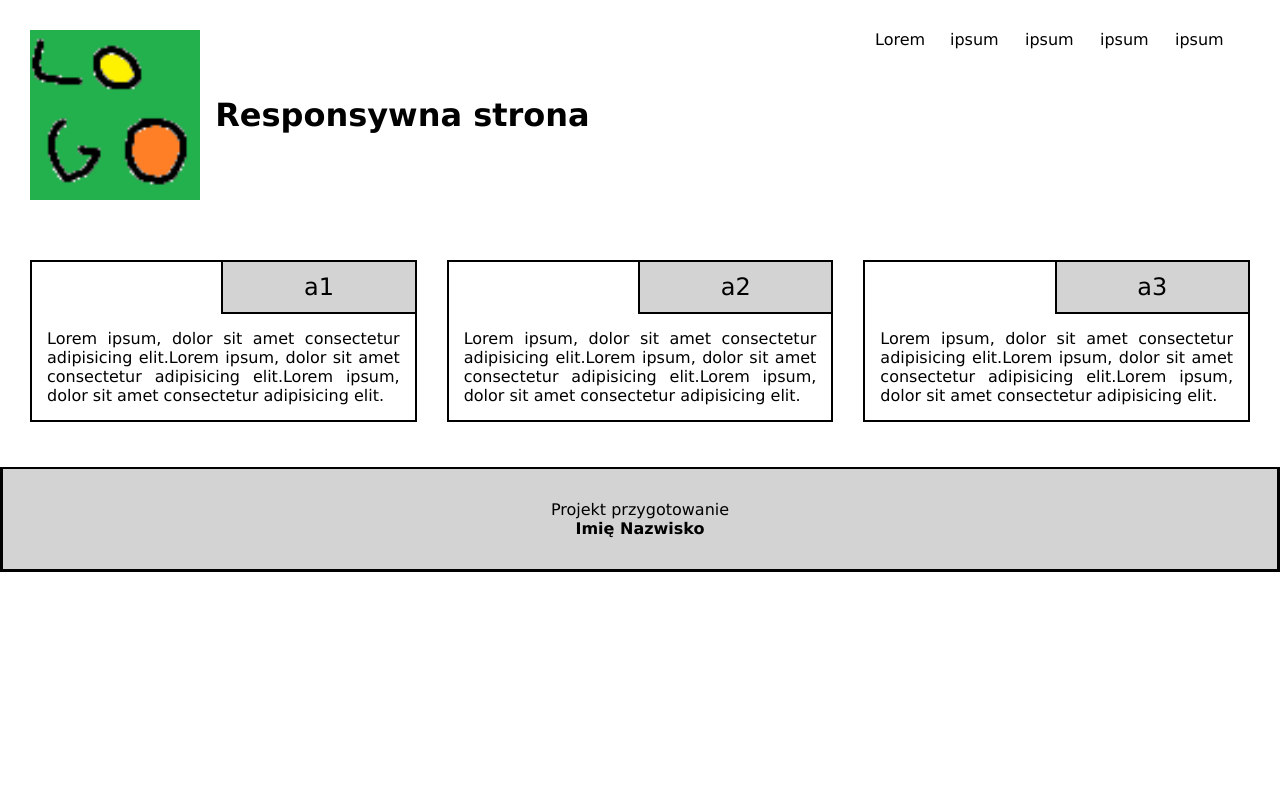
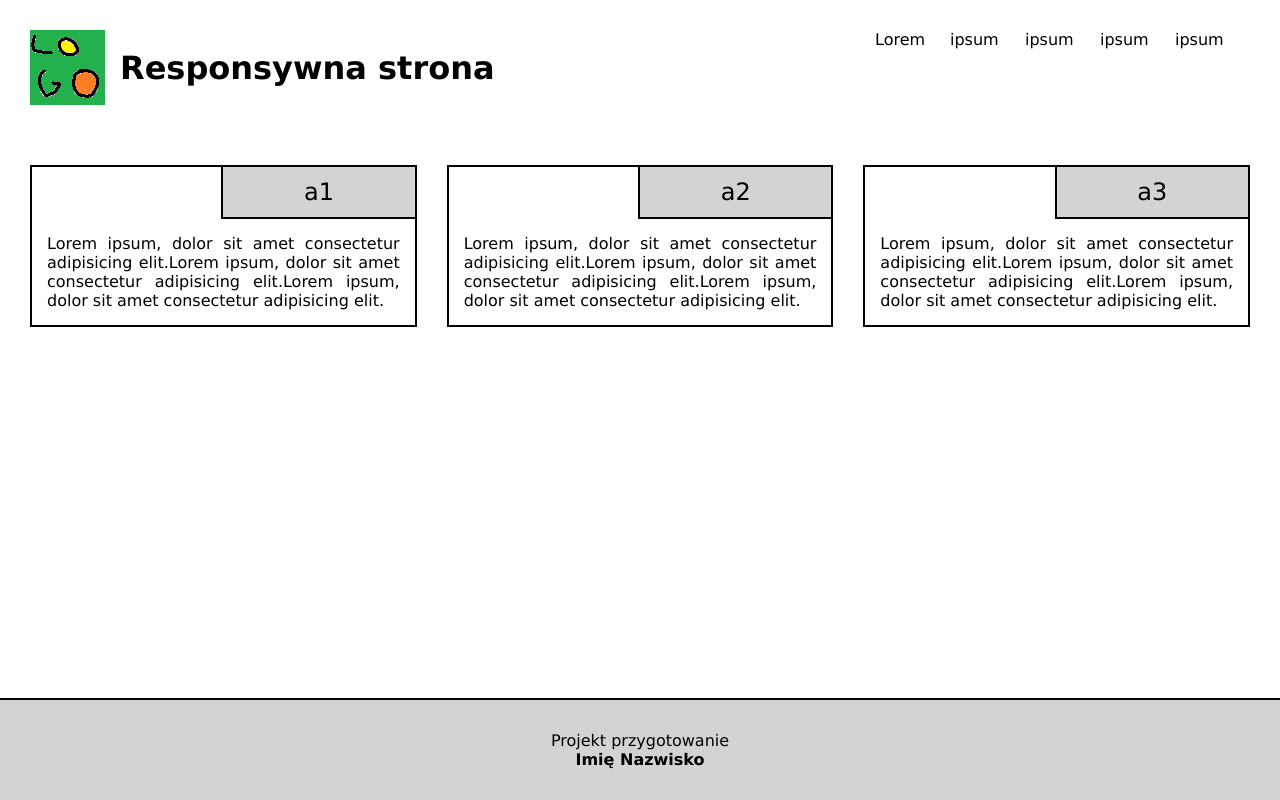
Before and after one commit to Michaszek224/aplikacjeInternetowe, a PHP site: page / in a window 1280 px wide. Run offline with PHP 8.4, Linux system fonts and the light colour scheme.

Commit message:
finished 23 task

```diff
--- a/zajecia23/index.html
+++ b/zajecia23/index.html
@@ -1,12 +1,15 @@
 <!DOCTYPE html>
 <html lang="en">
+
 <head>
     <meta charset="UTF-8">
     <meta name="viewport" content="width=device-width, initial-scale=1.0">
     <title>Document</title>
     <link rel="stylesheet" href="style.css">
 </head>
+
 <body>
+    <div class="content">
         <header>
             <img src="logo.png" alt="" id="logo">
             <p id="title">Responsywna strona</p>
@@ -17,24 +20,30 @@
                 <a href="">ipsum</a>
                 <a href="">ipsum</a>
             </nav>
+            <img src="hamburger.png" alt="" id="hamburger">
         </header>
         <main>
             <article>
                 <header>a1</header>
-            <p>Lorem ipsum, dolor sit amet consectetur adipisicing elit.Lorem ipsum, dolor sit amet consectetur adipisicing elit.Lorem ipsum, dolor sit amet consectetur adipisicing elit.</p>
+                <p>Lorem ipsum, dolor sit amet consectetur adipisicing elit.Lorem ipsum, dolor sit amet consectetur
+                    adipisicing elit.Lorem ipsum, dolor sit amet consectetur adipisicing elit.</p>
             </article>
             <article>
                 <header>a2</header>
-            <p>Lorem ipsum, dolor sit amet consectetur adipisicing elit.Lorem ipsum, dolor sit amet consectetur adipisicing elit.Lorem ipsum, dolor sit amet consectetur adipisicing elit.</p>
+                <p>Lorem ipsum, dolor sit amet consectetur adipisicing elit.Lorem ipsum, dolor sit amet consectetur
+                    adipisicing elit.Lorem ipsum, dolor sit amet consectetur adipisicing elit.</p>
             </article>
             <article>
                 <header>a3</header>
-            <p>Lorem ipsum, dolor sit amet consectetur adipisicing elit.Lorem ipsum, dolor sit amet consectetur adipisicing elit.Lorem ipsum, dolor sit amet consectetur adipisicing elit.</p>
+                <p>Lorem ipsum, dolor sit amet consectetur adipisicing elit.Lorem ipsum, dolor sit amet consectetur
+                    adipisicing elit.Lorem ipsum, dolor sit amet consectetur adipisicing elit.</p>
             </article>
         </main>
-    <footer>
+    </div>
+    <footer class="footer">
         <p>Projekt przygotowanie</p>
         <p>Imię Nazwisko</p>
     </footer>
 </body>
+
 </html>
--- a/zajecia23/style.css
+++ b/zajecia23/style.css
@@ -7,11 +7,15 @@ html {
     font-weight: normal;
     color:inherit;
     text-decoration: none;
+    height: 100%;
 }
 
 body {
+    height: 100%;
     margin:0;
     padding:0;
+    display: flex;
+    flex-direction: column;
 }
 
 p {
@@ -41,6 +45,9 @@ footer {
     height: 100px;
     background-color: lightgray;
     border-top: 2px;
+    border-bottom: 0px;
+    border-left: 0px;
+    border-right: 0px;
     border-style: solid;
     margin-top: 15px;
     align-items: center;
@@ -55,13 +62,14 @@ footer p + p {
     margin-left: 15px;
     font-size:32px;
     font-weight: bold;
-    flex-grow: 2;
+    flex-grow: 4;
     /* background-color: green; */
 }
 
 #logo {
-    flex-grow: 2;
-    /* background-color: blue; */
+    /* flex-grow: 2; */
+    width: 75px;
+    height: 75px;
 }
 
 #nav {
@@ -109,3 +117,32 @@ article p{
     text-align: justify;
     padding: 15px;
 }
+
+
+.content {
+    flex: 1 0 auto;
+}
+
+.footer {
+    flex-shrink: 0;
+}
+
+#hamburger {
+    display: none;
+}
+
+@media all and (max-width: 900px) {
+    main {
+        flex-wrap: wrap;
+    }
+    #nav {
+        display: none;
+    }
+    #title {
+        display: none;
+    }
+    #hamburger {
+        display: block;
+        margin-left: auto;
+    }
+}
```
Also changed, not shown: zajecia23/hamburger.png (added). Lines whose indentation alone changed are shown as unchanged.
